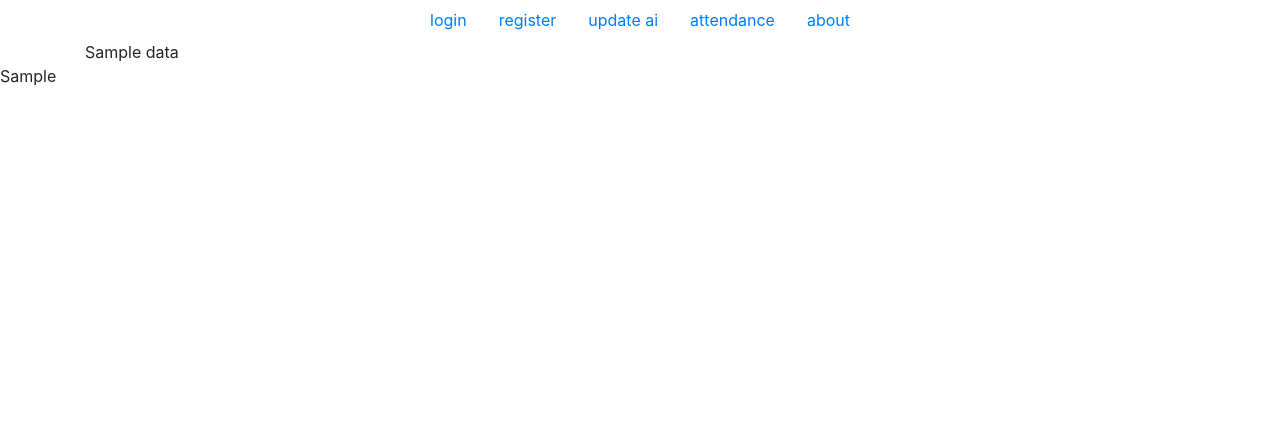
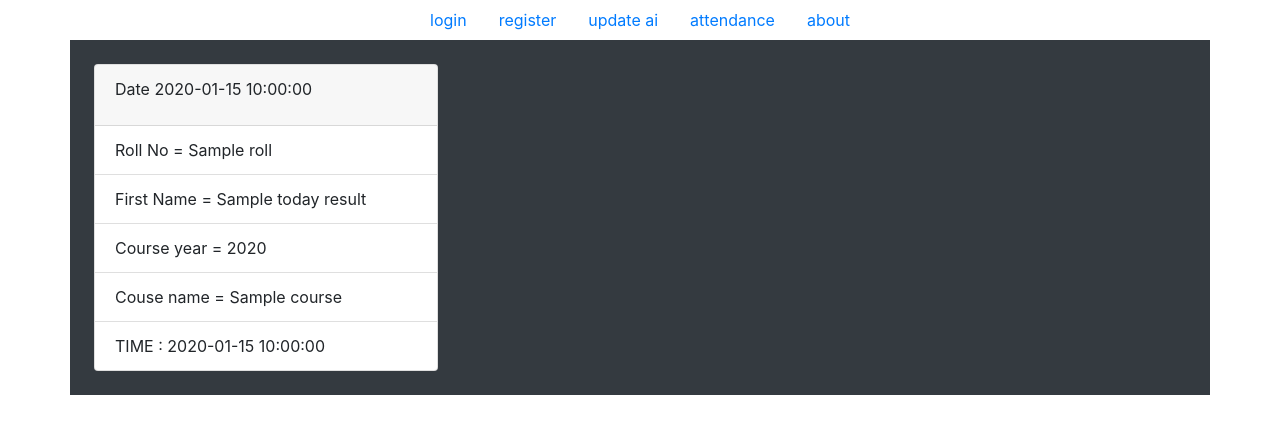
Before and after one commit to MerazAli/Attendence-System-Based-on-Face-Recognition-using-opencv, a Flask app: template templates/attendance.html in a window 1280 px wide. Shown: the top 434 px of the page. Run offline with Flask 2, Linux system fonts and the light colour scheme; the template is opened without the code that fills it: most values are stand-ins (such as "Sample title", 1, 10 or a date in 2020); some libraries are stand-ins or nearby versions.

Commit message:
updated orm and main and login  and attendance html

```diff
--- a/login_cam.py
+++ b/login_cam.py
@@ -55,7 +55,8 @@ def predict(test_img):
 
 def take_attendace(sess,label_text):
     print("taking attendace,closing camera")
-    attendance = Attendance(roll= roll)
+    roll = int(label_text.split('_')[1])
+    attendance = Attendance(roll = roll)
     sess.add(attendance)
     sess.commit()
 
--- a/main.py
+++ b/main.py
@@ -8,13 +8,13 @@ import pickle
 import pandas as pd
 import face_ai as ai
 import login_cam as lc
-from datetime import date
+from datetime import date,datetime
 from sqlalchemy.orm import sessionmaker
 from database_orm import Attendance,User
-from sqlalchemy import create_engine, Column,String,Integer,Float
+from sqlalchemy import create_engine, Column,String,Integer,Float, func
 
 # connect to database
-engine = create_engine('sqlite:///attendance_db.sqlite3')
+engine = create_engine('sqlite:///attendance_db.sqlite3',connect_args={'check_same_thread': False})
 Session = sessionmaker(bind=engine)
 sess = Session()
 # data base code ends
@@ -110,9 +110,8 @@ def trainer():
 
 @app.route('/view')
 def attendance_view():
-    data = pd.read_sql('attendance',engine)
-    today =datetime.now()
-    today_result = ttendance.query.filter(date=today)
-    return render_template('attendance.html',data = data.to_html(classes=('table','table-hovered','table-sm','table-responsive'),max_rows=None,max_cols=None,table_id='attendance',index=False,),today_result=today_result)
+    now =datetime.now()
+    today_result = sess.query(Attendance,User).filter(Attendance.roll == User.roll).all()
+    return render_template('attendance.html',today_result=today_result)
 if __name__=='__main__':
     app.run(debug=True, threaded=True)
--- a/templates/attendance.html
+++ b/templates/attendance.html
@@ -1,11 +1,26 @@
 {% extends 'base.html' %}
 {% block body%}
-<div class="container">
+<div class="container bg-dark p-4">
     <div class="row">
-        <div class="col-sm-12">
-            {{data|safe}}
-        </div>
+
+            {% for a,u in today_result%}
+               <div class="col-sm-4 col-md-4 col-lg-4">
+                   <div class="card">
+                       <div class="card-header">
+                           <div class="card-title">Date {{a.date}}</div>
+                       </div>
+                       <ul class="list-group list-group-flush">
+                        <li class="list-group-item">Roll No = {{a.roll}}</li>
+                        <li class="list-group-item">First Name = {{u.name}}</li>
+                        <li class="list-group-item">Course year = {{u.year}}</li>
+                        <li class="list-group-item">Couse name = {{u.course}}</li>
+                        <li class="list-group-item">TIME :  {{a.time}}</li>
+                      </ul>
+                   </div>
+               </div>
+            {% endfor %}
+
     </div>
 </div>
-{{today_result}}
+
 {% endblock %}
```
Also changed, not shown: database_orm.py (+4 -3 lines), attendance_db.sqlite3.
